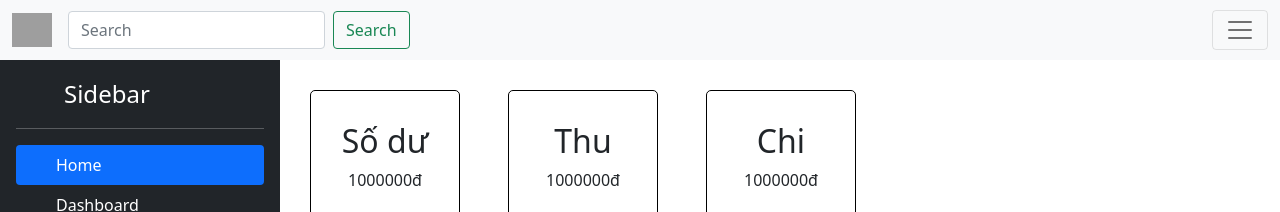
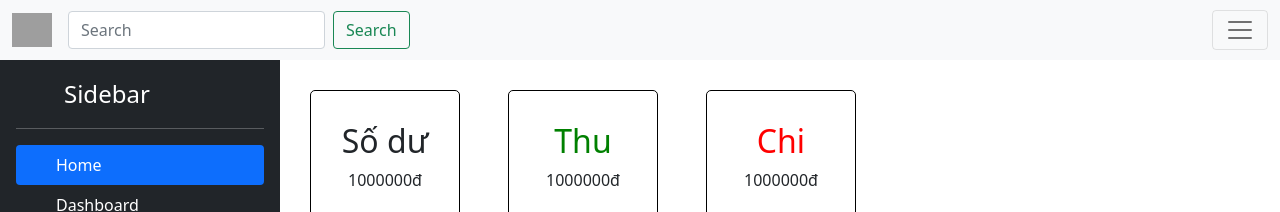
Before and after one commit to Tika299/App_QuanLyTaiChinh, a React (Create React App) app in the folder frontend/: page / in a window 1280 px wide. Shown: the top 212 px of the page. Built offline with nearby package versions, Linux system fonts and the light colour scheme; grey boxes are pictures that could not be loaded.

Commit message:
commit style h2 App.js

```diff
--- a/frontend/src/App.js
+++ b/frontend/src/App.js
@@ -195,11 +195,11 @@ function App() {
               <p>1000000đ</p>
             </div>
             <div className='box-money me-5'>
-              <h2>Thu</h2>
+              <h2 style={{color:'green'}}>Thu</h2>
               <p>1000000đ</p>
             </div>
             <div className='box-money'>
-              <h2>Chi</h2>
+              <h2 style={{color:'red'}}>Chi</h2>
               <p>1000000đ</p>
             </div>
           </div>
```
